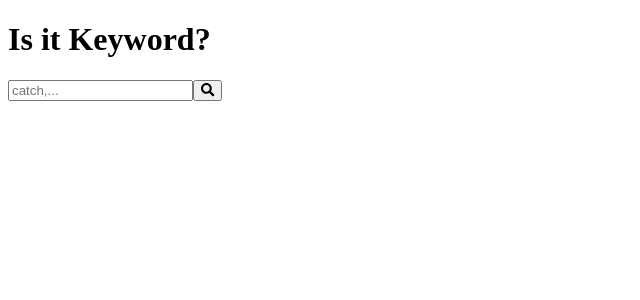
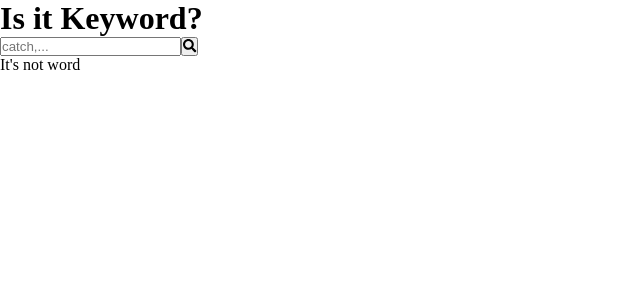
Before and after one commit to rado08271/isitkeyword, a React (Create React App) app: page / in a window 1280 px wide. Shown: the top 300 px of the page, without its empty margins (0-640 px from the left). Built offline with nearby package versions, Linux system fonts and the light colour scheme.

Commit message:
script prepared

```diff
--- a/package.json
+++ b/package.json
@@ -3,6 +3,9 @@
   "version": "0.1.0",
   "private": true,
   "dependencies": {
+    "@fortawesome/fontawesome-svg-core": "^1.2.16",
+    "@fortawesome/free-solid-svg-icons": "^5.7.2",
+    "@fortawesome/react-fontawesome": "^0.1.4",
     "react": "^16.8.4",
     "react-dom": "^16.8.4",
     "react-scripts": "2.1.8"
--- a/src/App.js
+++ b/src/App.js
@@ -2,7 +2,7 @@ import React, { Component } from 'react';
 import './App.css';
 import SearchBar from './components/SearchBar';
 import './components/faLib';
-import { FontAwesomeIcon } from "@fortawesome/react-fontawesome";
+// import { FontAwesomeIcon } from "@fortawesome/react-fontawesome";
 
 
 class App extends Component {
--- /dev/null
+++ b/src/components/SearchBar.css
@@ -0,0 +1,15 @@
+.container {
+
+}
+
+.inputField {
+
+}
+
+.formField {
+
+}
+
+.inputIn {
+
+}
--- a/src/components/SearchBar.js
+++ b/src/components/SearchBar.js
@@ -3,19 +3,50 @@ import { FontAwesomeIcon } from "@fortawesome/react-fontawesome";
 import './faLib';
 
 class SearchBar extends Component {
+    constructor() {
+        super();
+        this.state = {
+            input: "",
+            out: false,
+        };
+        this.handleInput = this.handleInput.bind(this);
+        this.submit = this.submit.bind(this);
+
+    }
+
+    handleInput = (event) => {
+        let input = event.target.value;
+        this.setState({input});
+        console.log(input);
+    }
+
+    submit = (event) => {
+        console.log("well you wrote " + this.state.input);
+        event.preventDefault();
+        if(this.state.input === "catch"){
+            this.setState({out:true});
+        }
+    }
+
     render(){
         return (
-          <div className={"container"}>
+            <div className={"container"}>
               <span className={"inputField"}>
-                <form className={"formField"} action={"#"}>
-                    <input className={"inputIn"} type={"text"} placeholder={"catch,..."}/>
+                <form className={"formField"} onSubmit={this.submit}> {/*never call function for doing it once just pass!!!*/}
+                    <input className={"inputIn"} value={this.state.input} type={"text"} name={"username"} placeholder={"catch,..."} onChange={this.handleInput}/>
                     <button type={"submit"}><FontAwesomeIcon icon={['fas', 'search']} /></button>
                 </form>
               </span>
-          </div>
+                {this.state.out ? <p>{this.state.input}</p> : <p>It's not word</p> }
+            </div>
 
         );
     }
 }
+//
+// // const field = () => {
+// //     var shit = ['catch', 'try', 'throw'];
+// // };
+
 
 export default SearchBar;
--- /dev/null
+++ b/src/index.css
@@ -0,0 +1,11 @@
+* {
+    padding: 0;
+    margin: 0;
+}
+
+body, html {
+    top: 0;
+    left: 0;
+    width: 100%;
+    height: 100vh;
+}
--- a/src/index.js
+++ b/src/index.js
@@ -1,5 +1,6 @@
 import React from 'react';
 import ReactDOM from 'react-dom';
+import './index.css'
 import App from './App';
 import * as serviceWorker from './serviceWorker';
 
```
Also changed, not shown: 1 other file (tests, documents, lock files or other folders).
